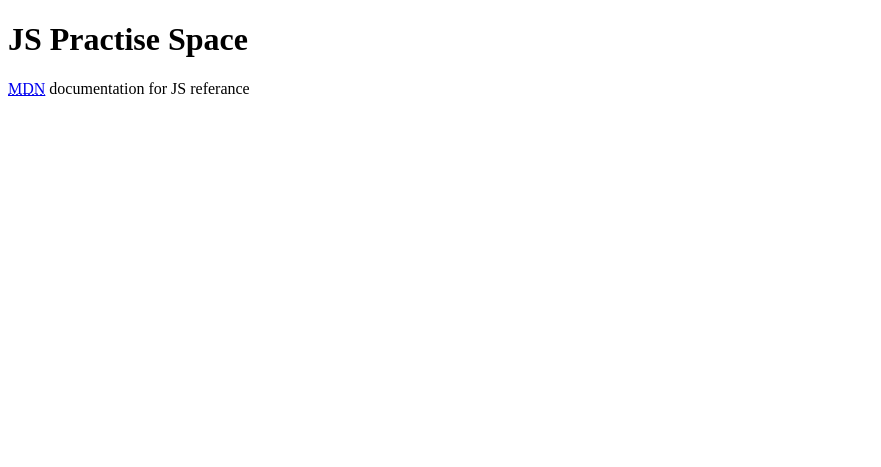
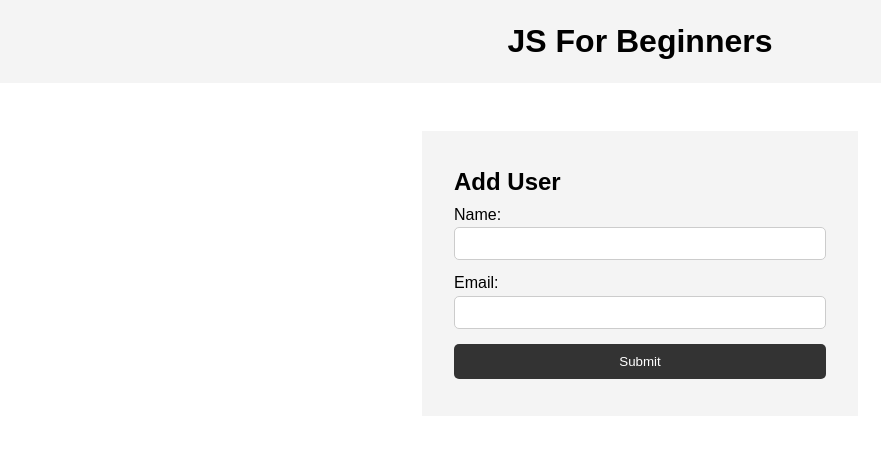
Before and after one commit to J-Etienne1/JavaScript---Practise, a plain HTML site: page index.html in a window 1280 px wide. Shown: the whole page, without its empty margins (0-881 px from the left). Drawn offline with Linux system fonts and the light colour scheme.

Commit message:
added html and css

```diff
--- a/index.html
+++ b/index.html
@@ -2,18 +2,40 @@
 <html lang="en">
   <head>
     <meta charset="UTF-8" />
-    <meta http-equiv="X-UA-Compatible" content="IE=edge" />
     <meta name="viewport" content="width=device-width, initial-scale=1.0" />
-    <title>JS Practise</title>
+    <meta http-equiv="X-UA-Compatible" content="ie=edge" />
+    <title>JS For Beginners</title>
+    <link rel="stylesheet" href="style.css">
   </head>
   <body>
-    <h1>JS Practise Space</h1>
-    <p>
-      <a href="https://developer.mozilla.org/en-US/docs/Web/JavaScript">
-        <abbr title="Mozzila Developer Network">MDN</abbr></a
-      >
-      documentation for JS referance
-    </p>
+    <header>
+      <h1>JS For Beginners</h1>
+    </header>
+
+    <section class="container">
+      <form id="my-form">
+        <h1>Add User</h1>
+        <div class="msg"></div>
+        <div>
+          <label for="name">Name:</label>
+          <input type="text" id="name">
+        </div>
+        <div>
+          <label for="email">Email:</label>
+          <input type="text" id="email">
+        </div>
+        <input class="btn" type="submit" value="Submit">
+      </form>
+
+      <ul id="users"></ul>
+
+      <!-- <ul class="items">
+        <li class="item">Item 1</li>
+        <li class="item">Item 2</li>
+        <li class="item">Item 3</li>
+      </ul> -->
+    </section>
+
 
     <script src="main.js"></script>
   </body>
--- /dev/null
+++ b/style.css
@@ -0,0 +1,77 @@
+* {
+    margin: 0;
+    padding: 0;
+    box-sizing: border-box;
+  }
+
+  body {
+    font-family: Arial, Helvetica, sans-serif;
+    line-height: 1.6;
+  }
+
+  ul {
+    list-style: none;
+  }
+
+  ul li {
+    padding: 5px;
+    background: #f4f4f4;
+    margin: 5px 0;
+  }
+
+  header {
+    background: #f4f4f4;
+    padding: 1rem;
+    text-align: center;
+  }
+
+  .container {
+    margin: auto;
+    width: 500px;
+    overflow: auto;
+    padding: 3rem 2rem;
+  }
+
+  #my-form {
+    padding: 2rem;
+    background: #f4f4f4;
+  }
+
+  #my-form label {
+    display: block;
+  }
+
+  #my-form input[type='text'] {
+    width: 100%;
+    padding: 8px;
+    margin-bottom: 10px;
+    border-radius: 5px;
+    border: 1px solid #ccc;
+  }
+
+  .btn {
+    display: block;
+    width: 100%;
+    padding: 10px 15px;
+    border: 0;
+    background: #333;
+    color: #fff;
+    border-radius: 5px;
+    margin: 5px 0;
+  }
+
+  .btn:hover {
+    background: #444;
+  }
+
+  .bg-dark {
+    background: #333;
+    color: #fff;
+  }
+
+  .error {
+    background: orangered;
+    color: #fff;
+    padding: 5px;
+    margin: 5px;
+  }
```
Also changed, not shown: main.js (+63 -0 lines).
